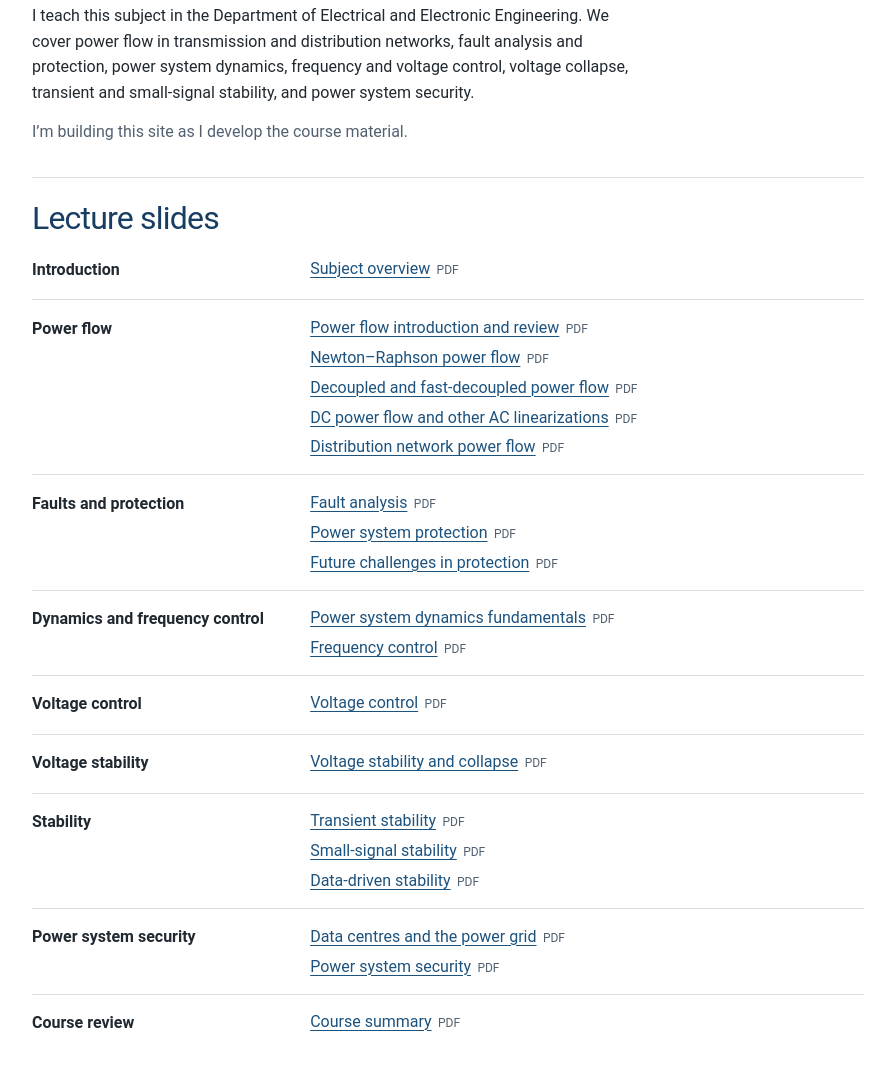
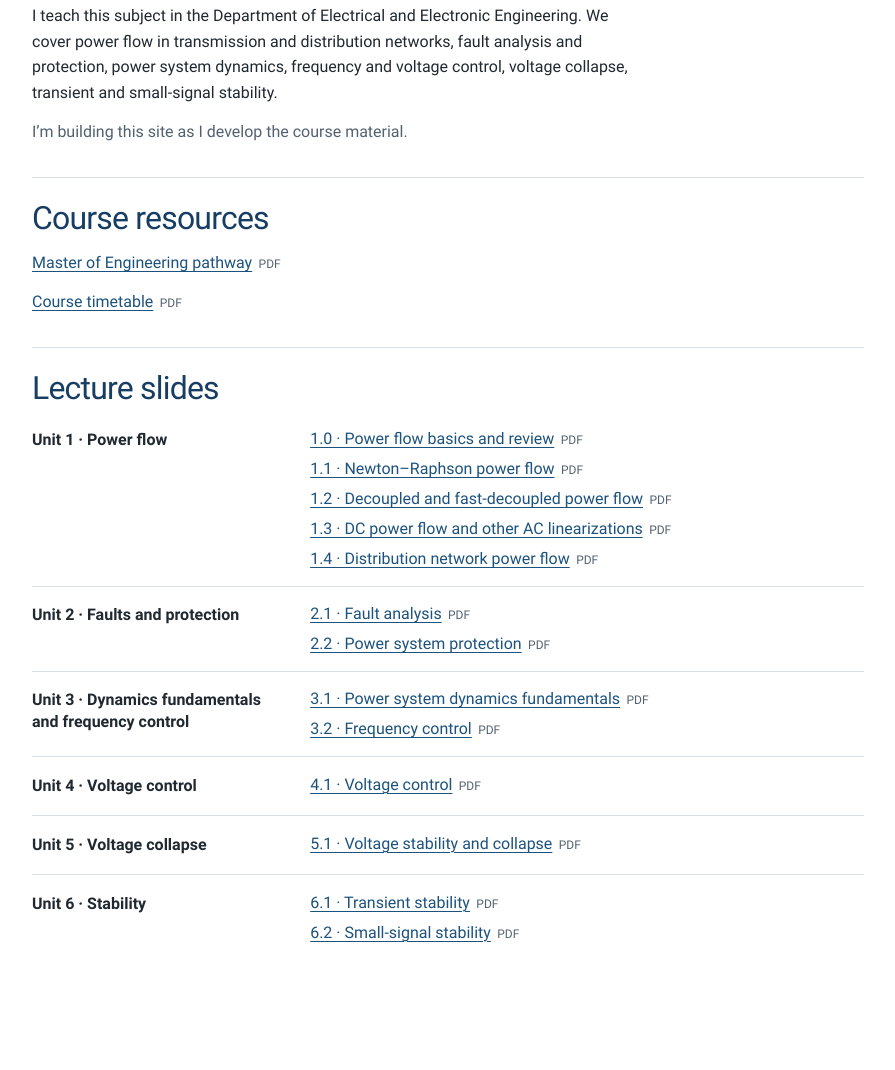
Before and after one commit to keithmoffat/elen90060, a plain HTML site: page index.html in a window 1280 px wide. Shown: the part 232-1302 px from the top of the page, without its empty margins (192-1087 px from the left). After the commit the page ends 1256 px from the top, so only its background shows below. Drawn offline with Linux system fonts and the light colour scheme; a web font is replaced by a local one.

Commit message:
Publish ordered course homepage and resources without data centres

```diff
--- a/index.html
+++ b/index.html
@@ -17,75 +17,60 @@
   <main class="wrap">
     <h1>Power System Analysis</h1>
     <p class="byline"><a href="https://keithmoffat.com/">Keith Moffat</a> · Senior Lecturer, University of Melbourne</p>
-    <p class="description">I teach this subject in the Department of Electrical and Electronic Engineering. We cover power flow in transmission and distribution networks, fault analysis and protection, power system dynamics, frequency and voltage control, voltage collapse, transient and small-signal stability, and power system security.</p>
+    <p class="description">I teach this subject in the Department of Electrical and Electronic Engineering. We cover power flow in transmission and distribution networks, fault analysis and protection, power system dynamics, frequency and voltage control, voltage collapse, transient and small-signal stability.</p>
     <p class="project-note">I’m building this site as I develop the course material.</p>
+    <section class="lectures" id="course-resources" aria-labelledby="resources-title">
+      <h2 id="resources-title">Course resources</h2>
+      <p><a href="master-of-engineering-pathway.pdf">Master of Engineering pathway</a><span class="format">PDF</span></p>
+      <p><a href="course-timetable.pdf">Course timetable</a><span class="format">PDF</span></p>
+    </section>
     <section class="lectures" id="lecture-slides" aria-labelledby="lecture-title">
       <h2 id="lecture-title">Lecture slides</h2>
       <div class="lecture-groups">
         <div class="lecture-group">
-        <h3>Introduction</h3>
+          <h3>Unit 1 · Power flow</h3>
           <ul>
-          <li><a href="slides/subject-overview.pdf">Subject overview</a><span class="format">PDF</span></li>
+            <li><a href="1.0-power-flow-review.pdf">1.0 · Power flow basics and review</a><span class="format">PDF</span></li>
+            <li><a href="1.1-newton-raphson-power-flow.pdf">1.1 · Newton–Raphson power flow</a><span class="format">PDF</span></li>
+            <li><a href="1.2-decoupled-power-flow.pdf">1.2 · Decoupled and fast-decoupled power flow</a><span class="format">PDF</span></li>
+            <li><a href="1.3-linearized-power-flow.pdf">1.3 · DC power flow and other AC linearizations</a><span class="format">PDF</span></li>
+            <li><a href="1.4-distribution-network-power-flow.pdf">1.4 · Distribution network power flow</a><span class="format">PDF</span></li>
           </ul>
         </div>
         <div class="lecture-group">
-        <h3>Power flow</h3>
+          <h3>Unit 2 · Faults and protection</h3>
           <ul>
-          <li><a href="slides/power-flow-review.pdf">Power flow introduction and review</a><span class="format">PDF</span></li>
-          <li><a href="slides/newton-raphson-power-flow.pdf">Newton–Raphson power flow</a><span class="format">PDF</span></li>
-          <li><a href="slides/decoupled-power-flow.pdf">Decoupled and fast-decoupled power flow</a><span class="format">PDF</span></li>
-          <li><a href="slides/linearized-power-flow.pdf">DC power flow and other AC linearizations</a><span class="format">PDF</span></li>
-          <li><a href="slides/distribution-network-power-flow.pdf">Distribution network power flow</a><span class="format">PDF</span></li>
+            <li><a href="2.1-fault-analysis.pdf">2.1 · Fault analysis</a><span class="format">PDF</span></li>
+            <li><a href="2.2-protection.pdf">2.2 · Power system protection</a><span class="format">PDF</span></li>
           </ul>
         </div>
         <div class="lecture-group">
-        <h3>Faults and protection</h3>
+          <h3>Unit 3 · Dynamics fundamentals and frequency control</h3>
           <ul>
-          <li><a href="slides/fault-analysis.pdf">Fault analysis</a><span class="format">PDF</span></li>
-          <li><a href="slides/protection.pdf">Power system protection</a><span class="format">PDF</span></li>
-          <li><a href="slides/protection-challenges.pdf">Future challenges in protection</a><span class="format">PDF</span></li>
+            <li><a href="3.1-power-system-dynamics.pdf">3.1 · Power system dynamics fundamentals</a><span class="format">PDF</span></li>
+            <li><a href="3.2-frequency-control.pdf">3.2 · Frequency control</a><span class="format">PDF</span></li>
           </ul>
         </div>
         <div class="lecture-group">
-        <h3>Dynamics and frequency control</h3>
+          <h3>Unit 4 · Voltage control</h3>
           <ul>
-          <li><a href="slides/power-system-dynamics.pdf">Power system dynamics fundamentals</a><span class="format">PDF</span></li>
-          <li><a href="slides/frequency-control.pdf">Frequency control</a><span class="format">PDF</span></li>
+            <li><a href="4.1-voltage-control.pdf">4.1 · Voltage control</a><span class="format">PDF</span></li>
           </ul>
         </div>
         <div class="lecture-group">
-        <h3>Voltage control</h3>
+          <h3>Unit 5 · Voltage collapse</h3>
           <ul>
-          <li><a href="slides/voltage-control.pdf">Voltage control</a><span class="format">PDF</span></li>
+            <li><a href="5.1-voltage-collapse.pdf">5.1 · Voltage stability and collapse</a><span class="format">PDF</span></li>
           </ul>
         </div>
         <div class="lecture-group">
-        <h3>Voltage stability</h3>
+          <h3>Unit 6 · Stability</h3>
           <ul>
-          <li><a href="slides/voltage-collapse.pdf">Voltage stability and collapse</a><span class="format">PDF</span></li>
+            <li><a href="6.1-transient-stability.pdf">6.1 · Transient stability</a><span class="format">PDF</span></li>
+            <li><a href="6.2-small-signal-stability.pdf">6.2 · Small-signal stability</a><span class="format">PDF</span></li>
           </ul>
         </div>
-      <div class="lecture-group">
-        <h3>Stability</h3>
-        <ul>
-          <li><a href="slides/transient-stability.pdf">Transient stability</a><span class="format">PDF</span></li>
-          <li><a href="slides/small-signal-stability.pdf">Small-signal stability</a><span class="format">PDF</span></li>
-          <li><a href="slides/data-driven-stability.pdf">Data-driven stability</a><span class="format">PDF</span></li>
-        </ul>
-      </div>
-      <div class="lecture-group">
-        <h3>Power system security</h3>
-        <ul>
-          <li><a href="slides/data-centres.pdf">Data centres and the power grid</a><span class="format">PDF</span></li>
-          <li><a href="slides/power-system-security.pdf">Power system security</a><span class="format">PDF</span></li>
-        </ul>
-      </div>
-      <div class="lecture-group">
-        <h3>Course review</h3>
-        <ul>
-          <li><a href="slides/course-review.pdf">Course summary</a><span class="format">PDF</span></li>
-        </ul>
-      </div>
+
       </div>
     </section>
   </main>
--- a/style.css
+++ b/style.css
@@ -1,12 +1,12 @@
 @font-face {
   font-family: Roboto;
-  src: url("fonts/roboto-400.woff2") format("woff2");
+  src: url("roboto-400.woff2") format("woff2");
   font-weight: 400;
   font-display: swap;
 }
 @font-face {
   font-family: Roboto;
-  src: url("fonts/roboto-700.woff2") format("woff2");
+  src: url("roboto-700.woff2") format("woff2");
   font-weight: 700;
   font-display: swap;
 }
```
Also changed, not shown: LICENSE.txt (added), roboto-400.woff2 (added), roboto-700.woff2 (added), 3 other files. Lines whose indentation alone changed are shown as unchanged.
